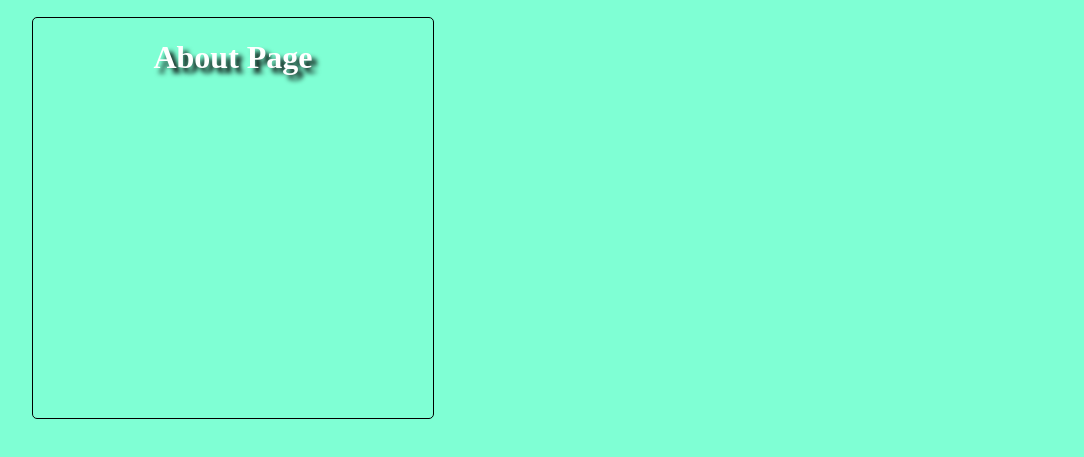
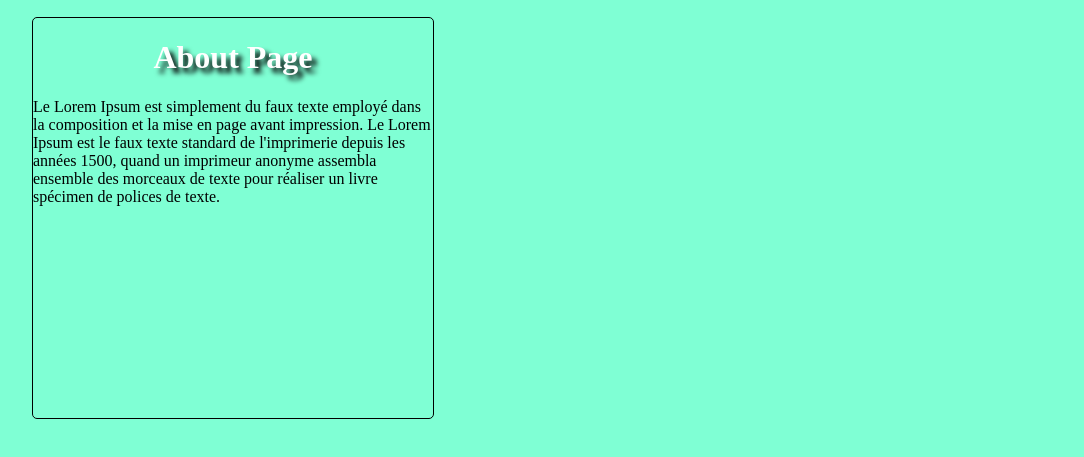
Before and after one commit to Tsioryfaniry/repeat, a plain HTML site: page page-about.html in a window 1280 px wide. Shown: the part 83-540 px from the top of the page, without its empty margins (26-1110 px from the left). Drawn offline with Linux system fonts and the light colour scheme.

Commit message:
add paragraph

```diff
--- a/page-about.html
+++ b/page-about.html
@@ -22,6 +22,12 @@
     </header>
     <div class="main">
       <h1 class="title">About Page</h1>
+      <p>
+        Le Lorem Ipsum est simplement du faux texte employé dans
+        la composition et la mise en page avant impression.
+        Le Lorem Ipsum est le faux texte standard de l'imprimerie depuis les années 1500,
+        quand un imprimeur anonyme assembla ensemble des morceaux de texte
+        pour réaliser un livre spécimen de polices de texte.</p>
     </div>
   </div>
 </body>
```
